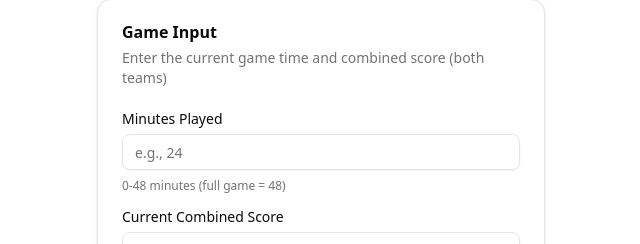
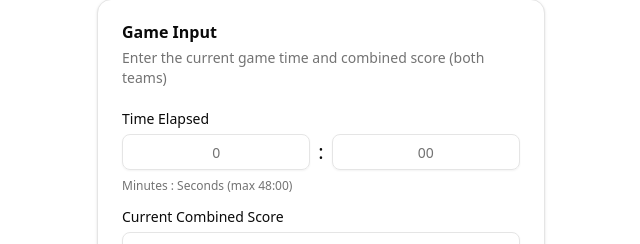
Before and after one commit to hechar788/nba-total-calculator, a React (Vite) app: page / in a window 1280 px wide. Shown: the part 98-342 px from the top of the page, without its empty margins (319-959 px from the left). Built offline with nearby package versions, Linux system fonts and the light colour scheme.

Commit message:
Improve time input UX with split minutes/seconds fields
Replace single decimal minutes input with two side-by-side fields for minutes
and seconds (M:SS format). Add Enter key navigation between fields and input
validation to prevent invalid times.

```diff
--- a/src/components/calculator/Calculator.tsx
+++ b/src/components/calculator/Calculator.tsx
@@ -1,28 +1,64 @@
-import { useState, useMemo } from 'react'
+import { useState, useMemo, useRef } from 'react'
 import { Card, CardContent, CardDescription, CardHeader, CardTitle } from '@/components/ui/card'
 import { Input } from '@/components/ui/input'
 import { Label } from '@/components/ui/label'
 import { calculateExpectedTotal } from '@/lib/calculator'
 
 export function Calculator() {
-  const [minutesElapsed, setMinutesElapsed] = useState<string>('')
+  const [minutes, setMinutes] = useState<string>('')
+  const [seconds, setSeconds] = useState<string>('')
   const [currentPoints, setCurrentPoints] = useState<string>('')
 
+  const secondsRef = useRef<HTMLInputElement>(null)
+
+  const minutesElapsed = useMemo(() => {
+    const mins = parseInt(minutes, 10)
+    const secs = parseInt(seconds || '0', 10)
+
+    if (isNaN(mins)) return null
+    if (mins < 0 || secs < 0 || secs > 59) return null
+
+    const total = mins + secs / 60
+    if (total > 48) return null
+
+    return total
+  }, [minutes, seconds])
+
   const result = useMemo(() => {
-    const minutes = parseFloat(minutesElapsed)
     const points = parseFloat(currentPoints)
 
-    if (isNaN(minutes) || isNaN(points)) {
+    if (minutesElapsed === null || isNaN(points)) {
       return null
     }
 
-    return calculateExpectedTotal(minutes, points)
+    return calculateExpectedTotal(minutesElapsed, points)
   }, [minutesElapsed, currentPoints])
 
   const handleMinutesChange = (e: React.ChangeEvent<HTMLInputElement>) => {
     const value = e.target.value
-    if (value === '' || (parseFloat(value) >= 0 && parseFloat(value) <= 48)) {
-      setMinutesElapsed(value)
+    if (value === '' || (/^\d+$/.test(value) && parseInt(value, 10) <= 48)) {
+      setMinutes(value)
+    }
+  }
+
+  const handleSecondsChange = (e: React.ChangeEvent<HTMLInputElement>) => {
+    const value = e.target.value
+    if (value === '' || (/^\d{0,2}$/.test(value) && parseInt(value, 10) <= 59)) {
+      setSeconds(value)
+    }
+  }
+
+  const handleMinutesKeyDown = (e: React.KeyboardEvent<HTMLInputElement>) => {
+    if (e.key === 'Enter') {
+      e.preventDefault()
+      secondsRef.current?.focus()
+    }
+  }
+
+  const handleSecondsKeyDown = (e: React.KeyboardEvent<HTMLInputElement>) => {
+    if (e.key === 'Enter') {
+      e.preventDefault()
+      secondsRef.current?.blur()
     }
   }
 
@@ -44,18 +80,32 @@ export function Calculator() {
         </CardHeader>
         <CardContent className="space-y-4">
           <div className="space-y-2">
-            <Label htmlFor="minutes">Minutes Played</Label>
-            <Input
-              id="minutes"
-              type="number"
-              min="0"
-              max="48"
-              step="0.1"
-              placeholder="e.g., 24"
-              value={minutesElapsed}
-              onChange={handleMinutesChange}
-            />
-            <p className="text-xs text-muted-foreground">0-48 minutes (full game = 48)</p>
+            <Label>Time Elapsed</Label>
+            <div className="flex items-center gap-2">
+              <Input
+                id="minutes"
+                type="text"
+                inputMode="numeric"
+                placeholder="0"
+                value={minutes}
+                onChange={handleMinutesChange}
+                onKeyDown={handleMinutesKeyDown}
+                className="text-center"
+              />
+              <span className="text-xl font-medium">:</span>
+              <Input
+                ref={secondsRef}
+                id="seconds"
+                type="text"
+                inputMode="numeric"
+                placeholder="00"
+                value={seconds}
+                onChange={handleSecondsChange}
+                onKeyDown={handleSecondsKeyDown}
+                className="text-center"
+              />
+            </div>
+            <p className="text-xs text-muted-foreground">Minutes : Seconds (max 48:00)</p>
           </div>
           <div className="space-y-2">
             <Label htmlFor="points">Current Combined Score</Label>
@@ -101,19 +151,19 @@ export function Calculator() {
                 <div className="flex justify-between items-center py-2">
                   <span className="text-muted-foreground">Calculation</span>
                   <span className="font-mono text-xs">
-                    {currentPoints} ÷ {minutesElapsed} × 48
+                    {currentPoints} ÷ {minutes}:{seconds || '00'} × 48
                   </span>
                 </div>
               </div>
             </div>
           ) : (
             <div className="text-center text-muted-foreground py-8">
-              {minutesElapsed === '' || currentPoints === '' ? (
+              {minutes === '' || currentPoints === '' ? (
                 'Enter game time and score to see projection'
-              ) : parseFloat(minutesElapsed) <= 0 ? (
-                'Minutes must be greater than 0'
-              ) : parseFloat(minutesElapsed) > 48 ? (
-                'Minutes cannot exceed 48'
+              ) : minutesElapsed === null ? (
+                'Invalid time entered'
+              ) : minutesElapsed <= 0 ? (
+                'Time must be greater than 0:00'
               ) : (
                 'Enter valid numbers to calculate'
               )}
```
